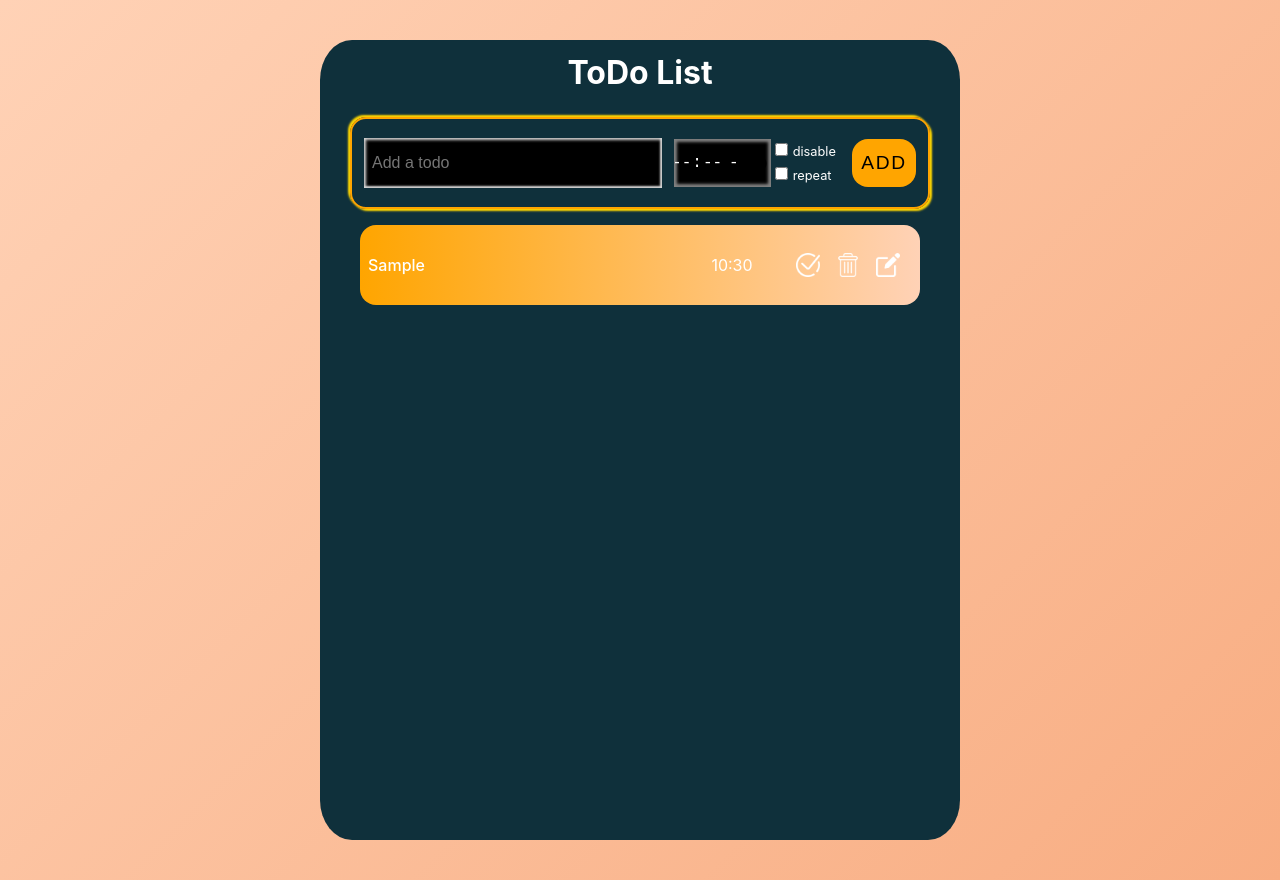
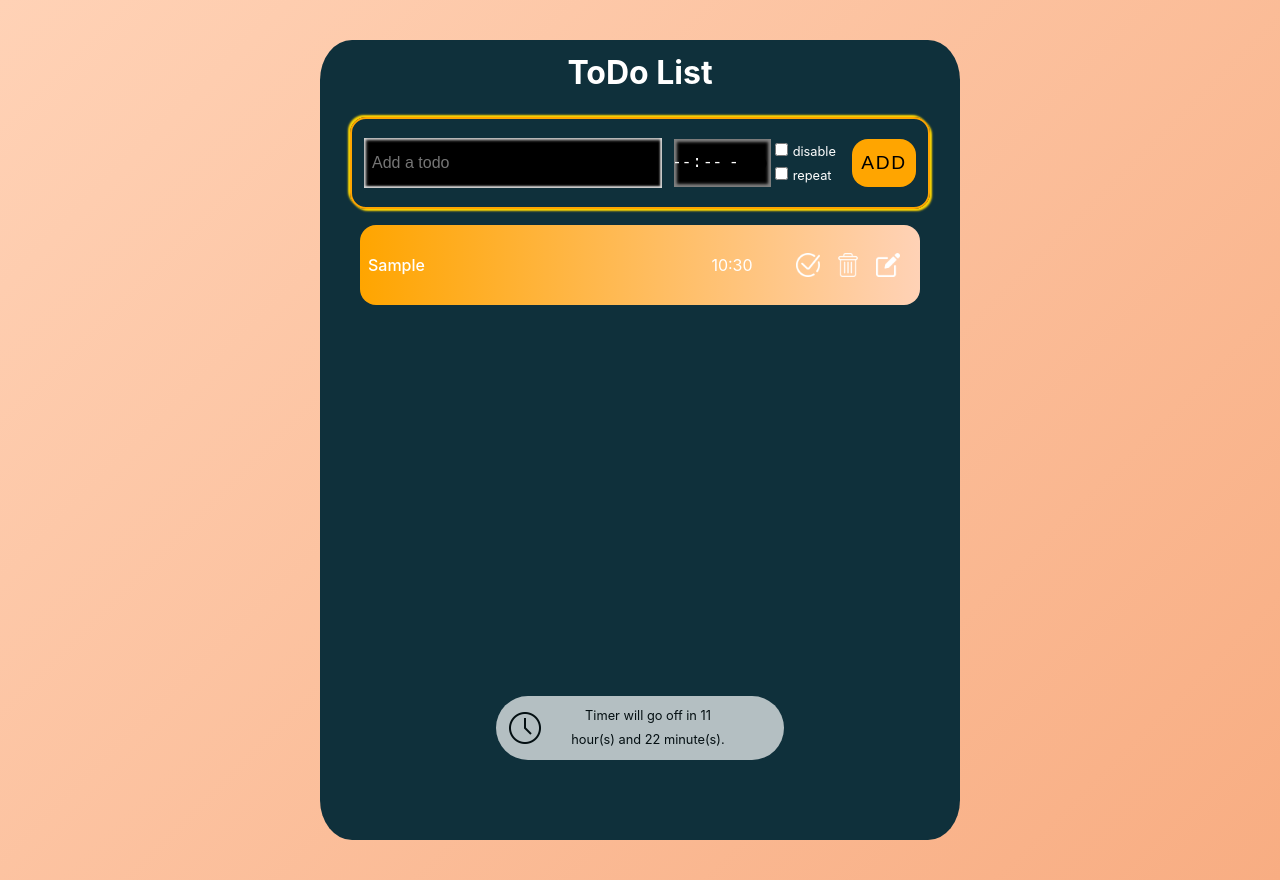
Before and after one commit to Nogreff/Project6, a React (Vite) app: page / in a window 1280 px wide. Both pictures are taken after typing "Sample", "10:30" into the empty fields and a click on the button "ADD". Built offline with nearby package versions, Linux system fonts and the light colour scheme.

Commit message:
added timer popup message

```diff
--- a/src/App.css
+++ b/src/App.css
@@ -4,19 +4,19 @@
 	padding: 2rem;
 	text-align: center;
 }
-.App{
+.App {
 	display: flex;
 	width: 40rem;
 	height: 50rem;
-  background: #0F303B;
+	background: #0f303b;
 	border-radius: 5%;
 }
-.App>h1{
+.App > h1 {
 	color: white;
 	margin-bottom: 2rem;
 }
-@media (max-width:40rem){
-  .App{
+@media (max-width: 40rem) {
+	.App {
 		width: 100vw;
 		height: 90vh;
 		overflow-y: auto;
--- a/src/App.jsx
+++ b/src/App.jsx
@@ -1,11 +1,13 @@
-import { useState } from 'react';
+import { useState, useRef, useEffect } from 'react';
 import './App.css';
 import TodoListFunctions from './components/TodoListFunctions';
 import TodoSubmit from './components/TodoSubmit';
-
+import TodoMessage from './components/TodoMessage';
 function App() {
 	const [todoData, setTodoData] = useState([]);
 	const [timeManager, setTimeManager] = useState([]);
+	const [latestTimeID, setLatestTimeID] = useState(null);
+	const todoMessage = useRef();
 	const newTodo = (todo, timeDisabled) => {
 		if (
 			!todo.text ||
@@ -16,6 +18,11 @@ function App() {
 		}
 		const newRegister = [todo, ...todoData];
 		setTodoData(newRegister);
+		if (timeDisabled.checked === false && todoData !== undefined) {
+			setTimeout(() => {
+				timerMessage(0);
+			}, 1000);
+		}
 	};
 	const deleteTodo = todo => {
 		setTodoData(todoData.filter(index => index.id !== todo));
@@ -38,13 +45,26 @@ function App() {
 				todoUpdate[i].counter = '00:00';
 				todoUpdate[i].repeat = newRepeat.checked;
 				setTodoData(todoUpdate);
+				if (updateCheck.checked === false) {
+					setTimeout(() => {
+						timerMessage(i);
+					}, 1000);
+				}
 			}
 		}
+	};
+	useEffect(() => {}, [todoData]);
+	const timerMessage = id => {
+		setLatestTimeID(id);
+		todoMessage.current.classList.add('show');
+		setTimeout(() => {
+			todoMessage.current.classList.remove('show');
+		}, 8000);
 	};
 	return (
 		<div className='App'>
 			<h1>ToDo List</h1>
-			<TodoSubmit newTodo={newTodo} />
+			<TodoSubmit newTodo={newTodo} timerMessage={timerMessage} />
 			<TodoListFunctions
 				todoData={todoData}
 				deleteTodo={deleteTodo}
@@ -53,6 +73,11 @@ function App() {
 				setTimeManager={setTimeManager}
 				timeManager={timeManager}
 			/>
+			<TodoMessage
+				todoData={todoData}
+				todoMessage={todoMessage}
+				latestTimeID={latestTimeID}
+			/>
 		</div>
 	);
 }
--- a/src/components/TodoList.jsx
+++ b/src/components/TodoList.jsx
@@ -64,7 +64,7 @@ function TodoList(props) {
 		}
 	}, [todoData]);
 	return (
-		<div>
+		<div className='todo_list'>
 			{todoData.map((value, index) => {
 				return timeUp === true && value.counter === 'time up' ? (
 					<div className='todo_now' key={value.id}>
--- /dev/null
+++ b/src/components/TodoMessage.jsx
@@ -0,0 +1,36 @@
+import '../css/TodoMessage.css';
+import PropTypes from 'prop-types';
+
+function TodoMessage(props) {
+	const { todoData, todoMessage, latestTimeID } = props;
+	let splitCounter = [];
+	if (todoData[latestTimeID] !== undefined) {
+		splitCounter = todoData[latestTimeID].counter.slice().split(':');
+		for (let x = 0; x < splitCounter.length; x++) {
+			splitCounter[x] = splitCounter[x].split('');
+			if (splitCounter[x][0] === '0') {
+				splitCounter[x].shift();
+			}
+			splitCounter[x] = splitCounter[x].join('');
+		}
+	}
+	return (
+		<div className='todo_message' ref={e => (todoMessage.current = e)}>
+			<p>
+				{todoData[latestTimeID] !== undefined && splitCounter[0] !== '0'
+					? 'Timer will go off in ' +
+					  splitCounter[0] +
+					  ' hour(s) and ' +
+					  splitCounter[1] +
+					  ' minute(s).'
+					: 'Timer will go off in ' + splitCounter[1] + ' minute(s).'}
+			</p>
+		</div>
+	);
+}
+TodoMessage.propTypes = {
+	todoData: PropTypes.array,
+	todoMessage: PropTypes.object,
+	latestTimeID: PropTypes.number,
+};
+export default TodoMessage;
--- a/src/components/TodoSubmit.jsx
+++ b/src/components/TodoSubmit.jsx
@@ -71,6 +71,7 @@ function TodoSubmit(props) {
 	};
 	const setNewTodo = () => {
 		setNewId(newId => newId + 1);
+		console.log(newId);
 		newTodo(
 			{
 				id: newId,
--- a/src/css/TodoList.css
+++ b/src/css/TodoList.css
@@ -2,6 +2,12 @@ div {
 	display: flex;
 	flex-direction: column;
 	align-items: center;
+}
+.todo_list {
+	overflow-x: hidden;
+	overflow-y: auto;
+	scrollbar-width: thin;
+	width: 92%;
 }
 .todo_info,
 .todo_update,
@@ -10,7 +16,7 @@ div {
 	flex-direction: row;
 	width: 34rem;
 	justify-content: space-between;
-	height: 4rem;
+	min-height: 4rem;
 	border-radius: 1rem;
 	margin-bottom: 0.5rem;
 	padding: 0.5rem;
@@ -20,13 +26,16 @@ div {
 }
 .todo_text {
 	width: 18rem;
+	max-height: 3rem;
 	text-align: left;
+	word-wrap: break-word;
+	overflow: hidden;
 }
 .todo_text.done {
 	text-decoration: line-through;
 }
 .todo_text,
-span > a {
+div > p {
 	color: #fff;
 	text-decoration: none;
 	-webkit-user-select: none;
@@ -36,7 +45,7 @@ span > a {
 	pointer-events: none;
 }
 .todo_text:hover,
-span > a:hover {
+div > p:hover {
 	color: #fff;
 	text-decoration: none;
 	-webkit-user-select: none;
@@ -132,6 +141,10 @@ span > a:hover {
 }
 .todo_info_timer > li {
 	margin: 0 0.5rem;
+	-webkit-user-select: none;
+	-moz-user-select: none;
+	-ms-user-select: none;
+	user-select: none;
 }
 .repeat_sound {
 	-webkit-mask-image: url('../img/repeat.png');
@@ -327,6 +340,9 @@ span > a:hover {
 	align-items: flex-start;
 }
 @media (max-width: 40rem) {
+	.todo_list {
+		width: 95%;
+	}
 	.todo_info,
 	.todo_update,
 	.todo_now {
--- /dev/null
+++ b/src/css/TodoMessage.css
@@ -0,0 +1,48 @@
+.todo_message {
+	width: 0;
+	height: 0;
+	background-color: white;
+	border-radius: 5rem;
+	position: absolute;
+	bottom: 5%;
+	background-image: url('../img/clock.png');
+	background-position: 5%;
+	background-size: 2rem;
+	background-repeat: no-repeat;
+	display: flex;
+	justify-content: center;
+	align-items: center;
+	opacity: 0;
+	visibility: visible;
+}
+.todo_message.show {
+	width: 18rem;
+	height: 4rem;
+	visibility: visible;
+	animation: messagePopUp 9s ease-in-out;
+}
+@keyframes messagePopUp {
+	0% {
+		opacity: 0;
+	}
+	15% {
+		opacity: 0.7;
+	}
+	100% {
+		opacity: 0;
+	}
+}
+.todo_message > p {
+	color: black;
+	display: flex;
+	justify-content: center;
+	align-items: center;
+	margin: 0.5rem;
+	width: 60%;
+	padding-left: 1rem;
+	height: 4rem;
+	overflow: hidden;
+	word-wrap: break-word;
+	text-align: left center;
+	font-size: 0.8rem;
+}
--- a/src/css/TodoSubmit.css
+++ b/src/css/TodoSubmit.css
@@ -1,6 +1,6 @@
 .todo_form {
 	width: 36rem;
-	height: 5.5rem;
+	min-height: 5.5rem;
 	border-radius: 1rem;
 	border: 2px solid orange;
 	box-shadow: -2px -2px 2px gold, 2px 2px 2px gold;
@@ -140,7 +140,7 @@
 	.todo_form {
 		flex-wrap: wrap;
 		width: 90vw;
-		height: 11rem;
+		min-height: 11rem;
 		margin-bottom: 2rem;
 	}
 	.form_text {
```
Also changed, not shown: src/img/clock.png (added). Lines whose indentation alone changed are shown as unchanged.
